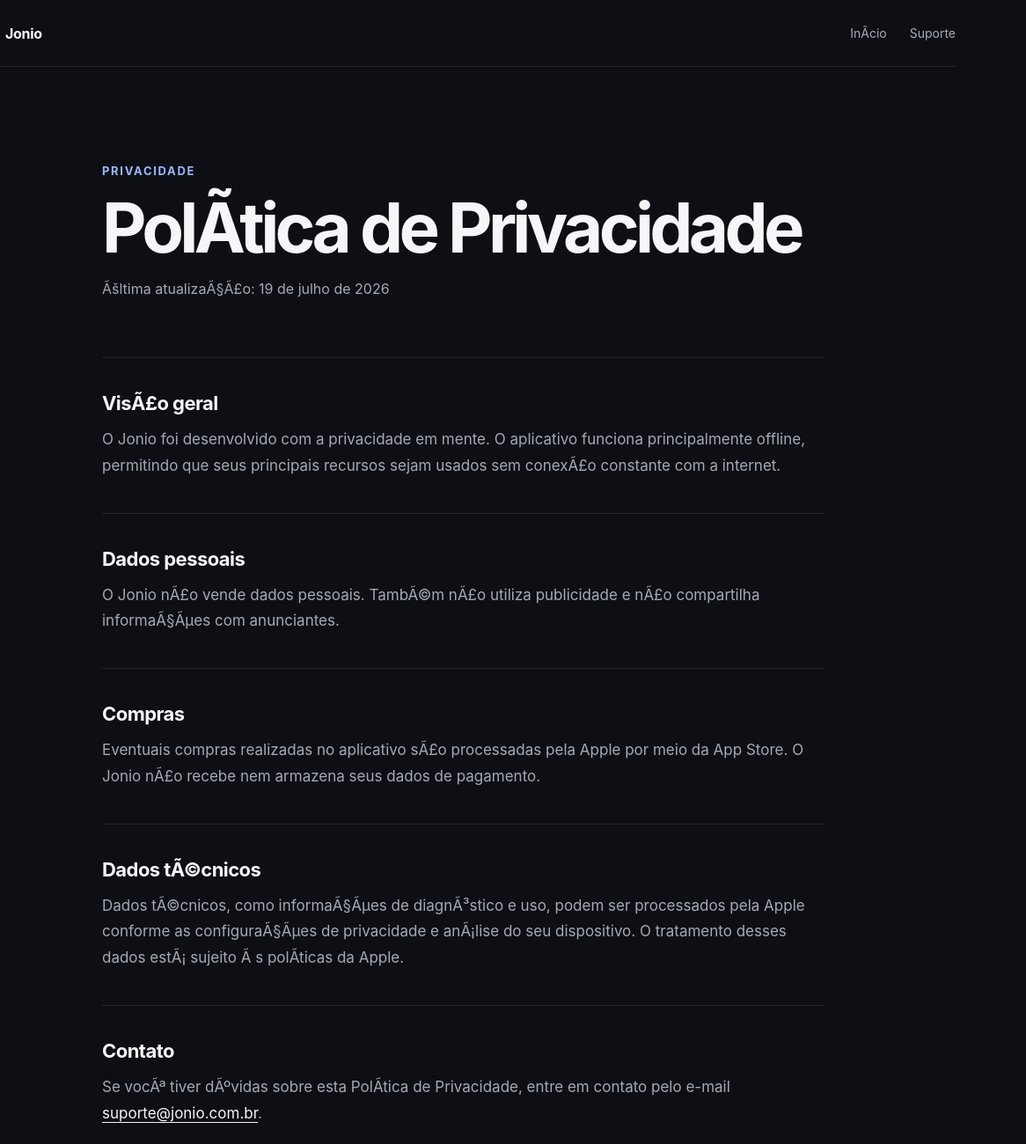
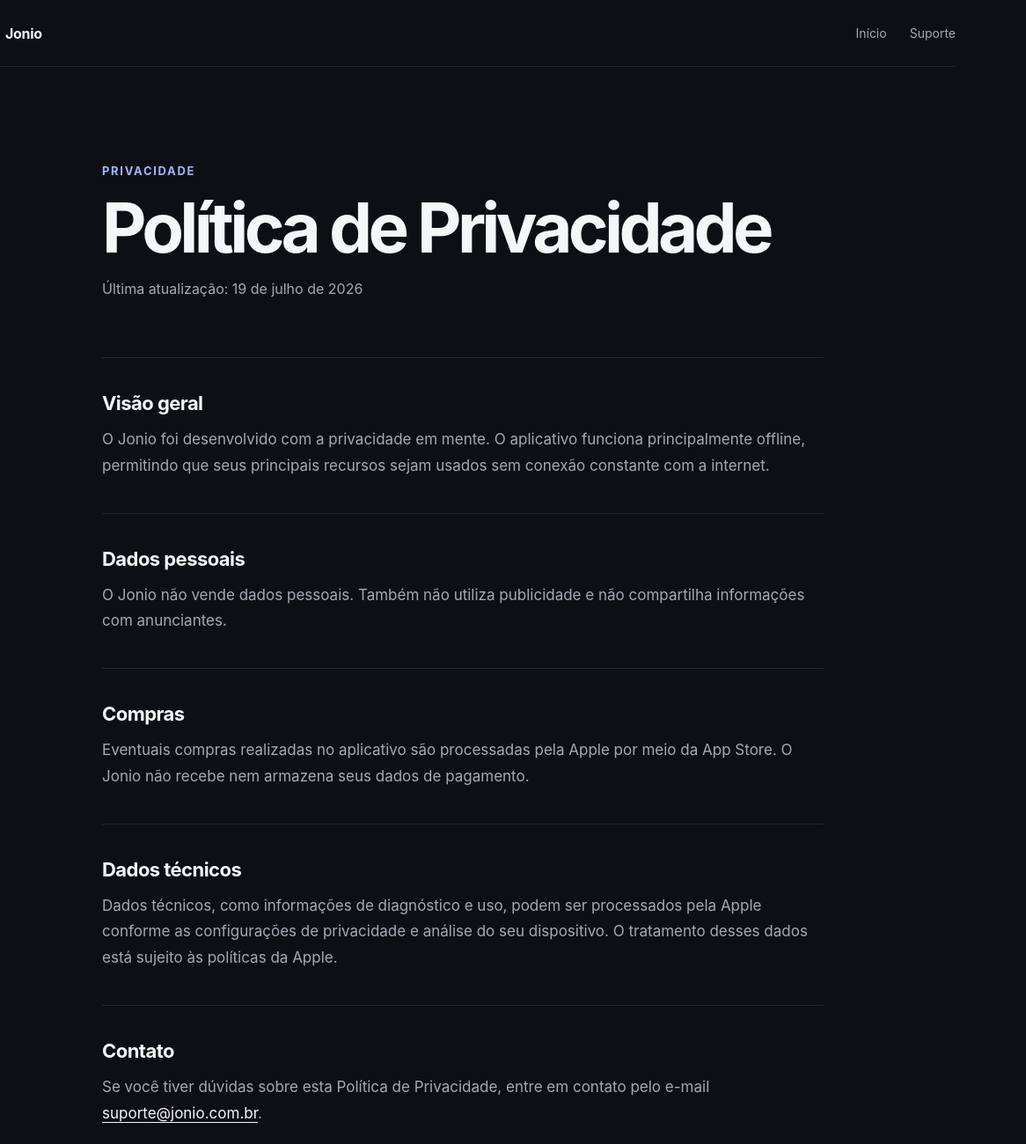
Before and after one commit to KleitonFilhinho/jonio, a plain HTML site: page privacy.html in a window 1280 px wide. Shown: the top 1300 px of the page at 88% size, 114-1280 px from the left. Drawn offline with Linux system fonts and the light colour scheme.

Commit message:
Corrigir codificação UTF-8 em privacy.html

```diff
--- a/privacy.html
+++ b/privacy.html
@@ -4,30 +4,30 @@
   <meta charset="utf-8">
   <meta name="viewport" content="width=device-width, initial-scale=1">
   <meta name="theme-color" content="#0d0f14">
-  <meta name="description" content="PolÃ­tica de Privacidade do aplicativo Jonio.">
-  <title>PolÃ­tica de Privacidade â€” Jonio</title>
+  <meta name="description" content="Política de Privacidade do aplicativo Jonio.">
+  <title>Política de Privacidade — Jonio</title>
   <link rel="stylesheet" href="styles.css">
 </head>
 <body>
-  <a class="skip-link" href="#conteudo">Ir para o conteÃºdo</a>
+  <a class="skip-link" href="#conteudo">Ir para o conteúdo</a>
   <header class="site-header">
-    <a class="brand" href="index.html" aria-label="Jonio â€” pÃ¡gina inicial"><span class="brand-mark" aria-hidden="true">J</span><img class="brand-logo" src="assets/logo.png" alt="" onload="this.previousElementSibling.hidden=true" onerror="this.hidden=true"><span>Jonio</span></a>
-    <nav aria-label="NavegaÃ§Ã£o principal"><a href="index.html">InÃ­cio</a><a href="support.html">Suporte</a></nav>
+    <a class="brand" href="index.html" aria-label="Jonio — página inicial"><span class="brand-mark" aria-hidden="true">J</span><img class="brand-logo" src="assets/logo.png" alt="" onload="this.previousElementSibling.hidden=true" onerror="this.hidden=true"><span>Jonio</span></a>
+    <nav aria-label="Navegação principal"><a href="index.html">Início</a><a href="support.html">Suporte</a></nav>
   </header>
   <main id="conteudo" class="document-page">
     <div class="document-heading">
       <p class="eyebrow">Privacidade</p>
-      <h1>PolÃ­tica de Privacidade</h1>
-      <p>Ãšltima atualizaÃ§Ã£o: 19 de julho de 2026</p>
+      <h1>Política de Privacidade</h1>
+      <p>Última atualização: 19 de julho de 2026</p>
     </div>
     <article class="document-content">
-      <section><h2>VisÃ£o geral</h2><p>O Jonio foi desenvolvido com a privacidade em mente. O aplicativo funciona principalmente offline, permitindo que seus principais recursos sejam usados sem conexÃ£o constante com a internet.</p></section>
-      <section><h2>Dados pessoais</h2><p>O Jonio nÃ£o vende dados pessoais. TambÃ©m nÃ£o utiliza publicidade e nÃ£o compartilha informaÃ§Ãµes com anunciantes.</p></section>
-      <section><h2>Compras</h2><p>Eventuais compras realizadas no aplicativo sÃ£o processadas pela Apple por meio da App Store. O Jonio nÃ£o recebe nem armazena seus dados de pagamento.</p></section>
-      <section><h2>Dados tÃ©cnicos</h2><p>Dados tÃ©cnicos, como informaÃ§Ãµes de diagnÃ³stico e uso, podem ser processados pela Apple conforme as configuraÃ§Ãµes de privacidade e anÃ¡lise do seu dispositivo. O tratamento desses dados estÃ¡ sujeito Ã s polÃ­ticas da Apple.</p></section>
-      <section><h2>Contato</h2><p>Se vocÃª tiver dÃºvidas sobre esta PolÃ­tica de Privacidade, entre em contato pelo e-mail <a href="mailto:suporte@jonio.com.br">suporte@jonio.com.br</a>.</p></section>
+      <section><h2>Visão geral</h2><p>O Jonio foi desenvolvido com a privacidade em mente. O aplicativo funciona principalmente offline, permitindo que seus principais recursos sejam usados sem conexão constante com a internet.</p></section>
+      <section><h2>Dados pessoais</h2><p>O Jonio não vende dados pessoais. Também não utiliza publicidade e não compartilha informações com anunciantes.</p></section>
+      <section><h2>Compras</h2><p>Eventuais compras realizadas no aplicativo são processadas pela Apple por meio da App Store. O Jonio não recebe nem armazena seus dados de pagamento.</p></section>
+      <section><h2>Dados técnicos</h2><p>Dados técnicos, como informações de diagnóstico e uso, podem ser processados pela Apple conforme as configurações de privacidade e análise do seu dispositivo. O tratamento desses dados está sujeito às políticas da Apple.</p></section>
+      <section><h2>Contato</h2><p>Se você tiver dúvidas sobre esta Política de Privacidade, entre em contato pelo e-mail <a href="mailto:suporte@jonio.com.br">suporte@jonio.com.br</a>.</p></section>
     </article>
   </main>
-  <footer class="site-footer"><p>Â© 2026 Jonio</p><div><a href="index.html">InÃ­cio</a><a href="support.html">Suporte</a></div></footer>
+  <footer class="site-footer"><p>© 2026 Jonio</p><div><a href="index.html">Início</a><a href="support.html">Suporte</a></div></footer>
 </body>
 </html>
```
